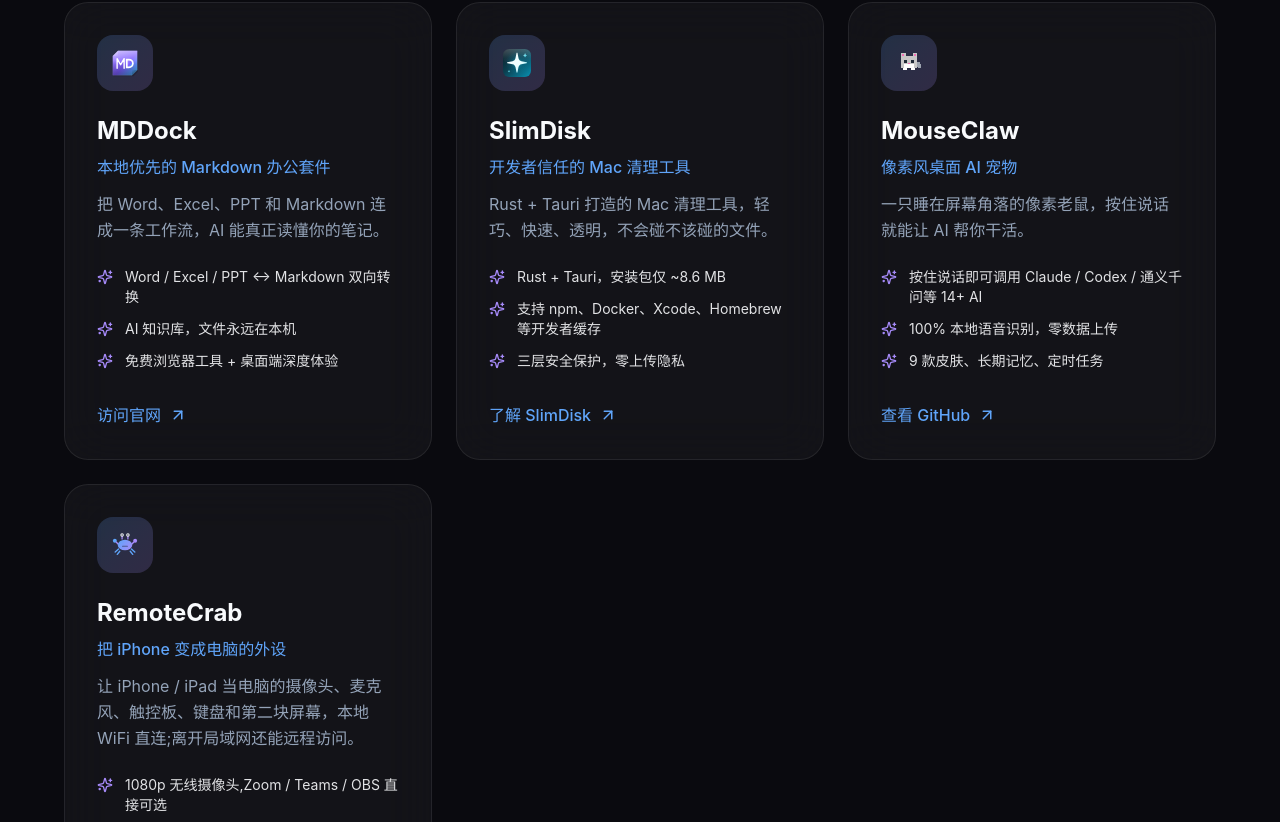
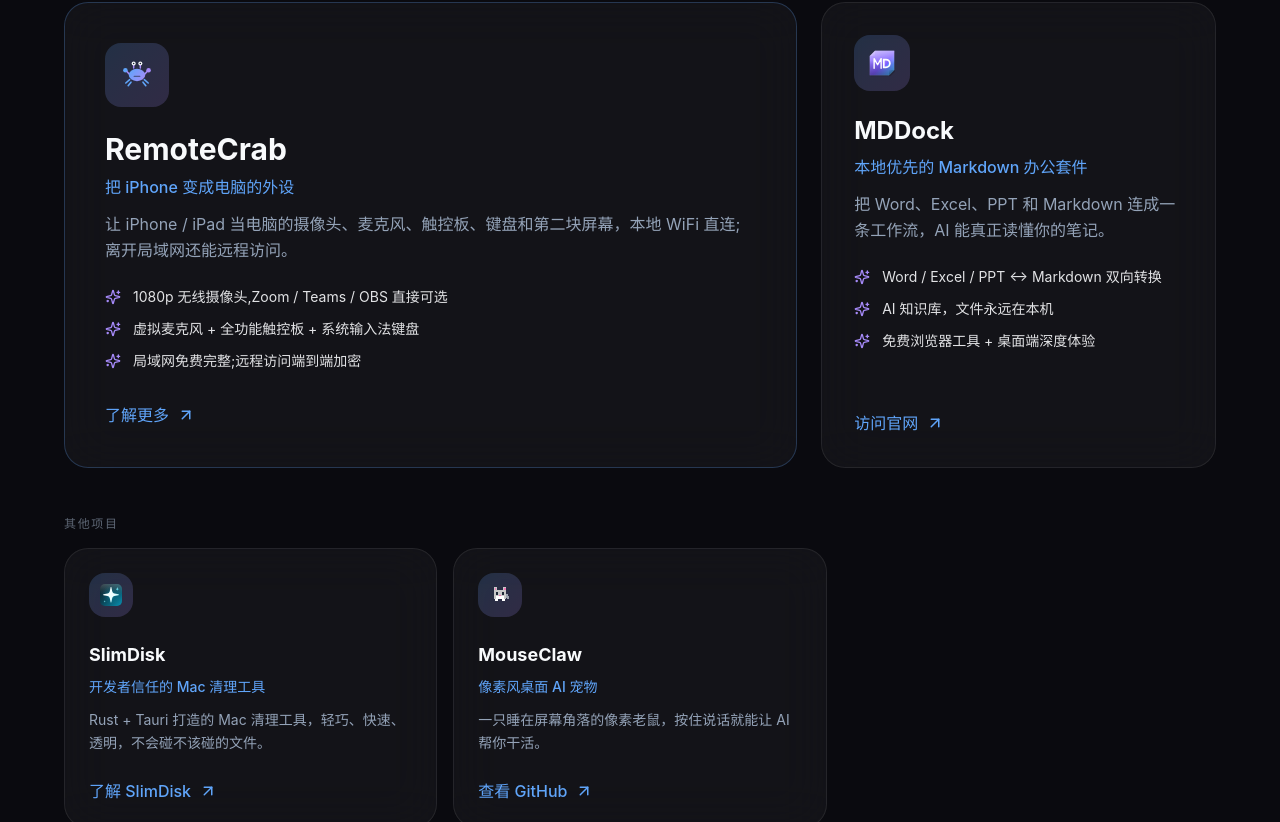
Before and after one commit to edwin-hao-ai/VGOAPP, a React (Vite) app: page / in a window 1280 px wide. Shown: the part 958-1780 px from the top of the page. Built offline with nearby package versions, Linux system fonts and the light colour scheme.

Commit message:
feat(home): RemoteCrab 作为主推，MDDock 次之，其余项目缩小
首页产品区从四张等权卡片改成两级：RemoteCrab 大卡 + MDDock 并排，
SlimDisk / MouseClaw 归到「其他项目」的小卡一行。顺序也按这个排
（RemoteCrab → MDDock → 其他）。

```diff
--- a/src/components/ProductCard.tsx
+++ b/src/components/ProductCard.tsx
@@ -5,9 +5,11 @@ import type { Product } from '../data/products'
 interface ProductCardProps {
   product: Product
   index: number
+  /** primary = 主力产品（大卡）；compact = 其他项目（小卡） */
+  variant?: 'primary' | 'default' | 'compact'
 }
 
-export default function ProductCard({ product, index }: ProductCardProps) {
+export default function ProductCard({ product, index, variant = 'default' }: ProductCardProps) {
   const Icon = product.icon
   const shouldReduceMotion = useReducedMotion()
   const isExternal = product.link.startsWith('http')
@@ -22,24 +24,44 @@ export default function ProductCard({ product, index }: ProductCardProps) {
           ? { duration: 0 }
           : { duration: 0.5, delay: index * 0.1 }
       }
-      className="glass glass-hover p-8 flex flex-col h-full"
+      className={
+        'glass glass-hover flex h-full flex-col ' +
+        (variant === 'primary'
+          ? 'p-9 md:p-10 border-vgo-primary/25'
+          : variant === 'compact'
+            ? 'p-6'
+            : 'p-8')
+      }
     >
-      <div className="w-14 h-14 rounded-2xl bg-gradient-to-br from-vgo-primary/20 to-vgo-secondary/20 flex items-center justify-center mb-6">
-        <Icon size={28} />
+      <div
+        className={
+          'mb-6 flex items-center justify-center rounded-2xl bg-gradient-to-br from-vgo-primary/20 to-vgo-secondary/20 ' +
+          (variant === 'primary' ? 'h-16 w-16' : variant === 'compact' ? 'h-11 w-11' : 'h-14 w-14')
+        }
+      >
+        <Icon size={variant === 'primary' ? 32 : variant === 'compact' ? 22 : 28} />
       </div>
 
-      <h3 className="text-2xl font-bold mb-2">{product.name}</h3>
-      <p className="text-vgo-primary font-medium mb-3">{product.tagline}</p>
-      <p className="text-vgo-muted mb-6 leading-relaxed">{product.description}</p>
+      <h3 className={(variant === 'primary' ? 'text-3xl ' : variant === 'compact' ? 'text-lg ' : 'text-2xl ') + 'mb-2 font-bold'}>
+        {product.name}
+      </h3>
+      <p className={(variant === 'compact' ? 'text-sm ' : '') + 'mb-3 font-medium text-vgo-primary'}>{product.tagline}</p>
+      <p className={'mb-6 leading-relaxed text-vgo-muted ' + (variant === 'compact' ? 'text-sm' : '')}>
+        {product.description}
+      </p>
 
-      <ul className="space-y-3 mb-8 flex-1">
+      {variant !== 'compact' ? (
+        <ul className="mb-8 flex-1 space-y-3">
           {product.features.map((feature) => (
             <li key={`${product.id}-${feature}`} className="flex items-start gap-3 text-sm text-vgo-text/90">
-            <Sparkles size={16} className="text-vgo-secondary mt-0.5 shrink-0" />
+              <Sparkles size={16} className="mt-0.5 shrink-0 text-vgo-secondary" />
               <span>{feature}</span>
             </li>
           ))}
         </ul>
+      ) : (
+        <div className="flex-1" />
+      )}
 
       <a
         href={product.link}
--- a/src/components/Products.tsx
+++ b/src/components/Products.tsx
@@ -25,11 +25,24 @@ export default function Products() {
           </p>
         </motion.div>
 
-        <div className="grid grid-cols-1 md:grid-cols-2 lg:grid-cols-3 gap-6">
-          {products.map((product, index) => (
-            <ProductCard key={product.id} product={product} index={index} />
-          ))}
+        {/* 主力：RemoteCrab 大卡 + MDDock；其余开源/尝试型项目缩小排一行 */}
+        <div className="grid gap-6 lg:grid-cols-[1.3fr_0.7fr]">
+          <ProductCard product={products[0]} index={0} variant="primary" />
+          <ProductCard product={products[1]} index={1} />
         </div>
+
+        {products.length > 2 ? (
+          <>
+            <p className="mt-12 mb-4 text-xs uppercase tracking-[0.14em] text-vgo-muted/60">
+              {t('products.others')}
+            </p>
+            <div className="grid gap-4 sm:grid-cols-2 lg:grid-cols-3">
+              {products.slice(2).map((product, index) => (
+                <ProductCard key={product.id} product={product} index={index + 2} variant="compact" />
+              ))}
+            </div>
+          </>
+        ) : null}
       </div>
     </section>
   )
--- a/src/data/products.ts
+++ b/src/data/products.ts
@@ -19,6 +19,16 @@ export interface Product {
 export function getProducts(language: Language): Product[] {
   const t = translations[language].productsList
   return [
+    {
+      id: 'remotecrab',
+      name: t.remotecrab.name,
+      tagline: t.remotecrab.tagline,
+      description: t.remotecrab.description,
+      icon: RemoteCrabIcon,
+      features: t.remotecrab.features,
+      link: '/remotecrab/',
+      linkLabel: t.remotecrab.linkLabel,
+    },
     {
       id: 'mddock',
       name: t.mddock.name,
@@ -49,15 +59,5 @@ export function getProducts(language: Language): Product[] {
       link: 'https://github.com/edwin-hao-ai/MouseClaw',
       linkLabel: t.mouseclaw.linkLabel,
     },
-    {
-      id: 'remotecrab',
-      name: t.remotecrab.name,
-      tagline: t.remotecrab.tagline,
-      description: t.remotecrab.description,
-      icon: RemoteCrabIcon,
-      features: t.remotecrab.features,
-      link: '/remotecrab/',
-      linkLabel: t.remotecrab.linkLabel,
-    },
   ]
 }
--- a/src/i18n/translations.ts
+++ b/src/i18n/translations.ts
@@ -19,6 +19,8 @@ export const translations = {
     products: {
       title: '我们的产品',
       description: '每一款都从真实的工作流痛点出发，追求本地、快速、可信赖。',
+      primary: '主力产品',
+      others: '其他项目',
     },
     faq: {
       title: '常见问题',
@@ -143,6 +145,8 @@ export const translations = {
     products: {
       title: 'Our Products',
       description: 'Each one is built from real workflow pain points — local, fast, and trustworthy.',
+      primary: 'Flagship',
+      others: 'Other projects',
     },
     faq: {
       title: 'FAQ',
```
Lines whose indentation alone changed are shown as unchanged.
